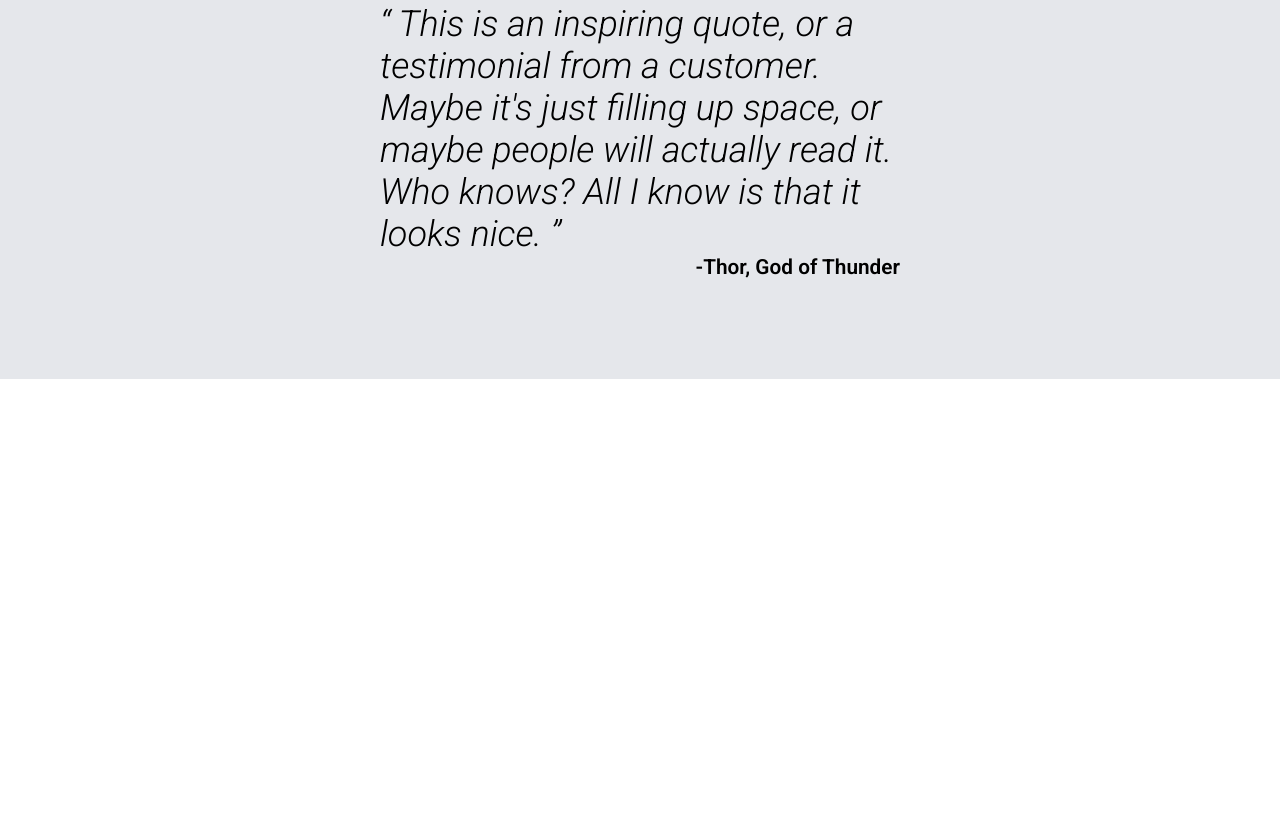
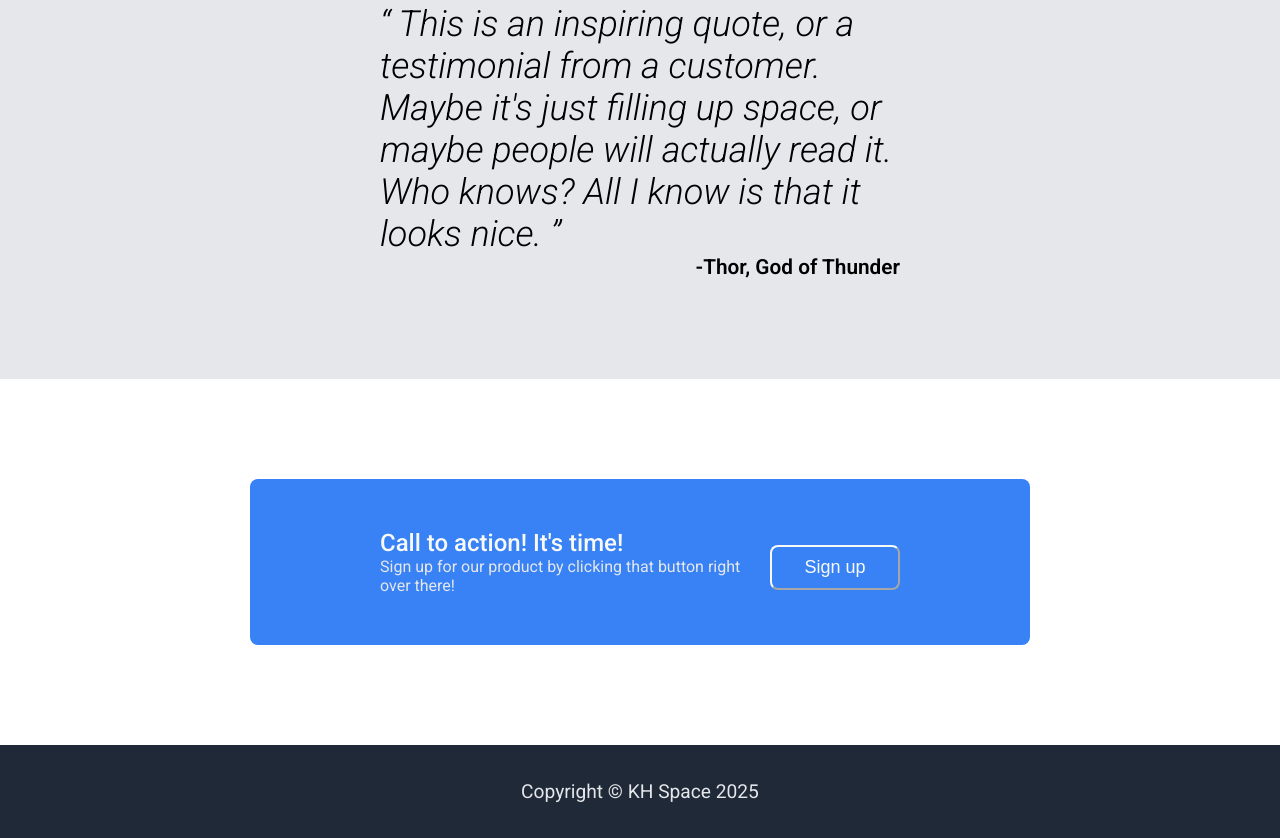
Before and after one commit to username-alex92/odin-project-landing-page, a plain HTML site: page index.html in a window 1280 px wide. Shown: the part 1054-1892 px from the top of the page. Before the commit the page ends 1433 px from the top, so only its background shows below. Drawn offline with Linux system fonts and the light colour scheme.

Commit message:
Add signup and footer sections with css rules

```diff
--- a/index.html
+++ b/index.html
@@ -74,5 +74,22 @@
         </blockquote>
         <p class="quote-author">-Thor, God of Thunder</p>
     </div>
+
+    <div class="signup">
+        <div class="signup-container">
+            <div class="signup-text">
+                <p>Call to action! It's time!</p>
+                <p>Sign up for our product by clicking that button right over there!</p>
+            </div>
+
+            <div class="signup-button">
+                <button>Sign up</button>
+            </div>
+        </div>
+    </div>
+
+    <div class="footer">
+        Copyright &copy; KH Space 2025
+    </div>
 </body>
 </html>
--- a/style.css
+++ b/style.css
@@ -13,8 +13,9 @@ html {
 body {
     display: flex;
     flex-direction: column;
-    flex: auto;
+    flex: 1;
 }
+
 
 /* Header and Hero */
 
@@ -64,7 +65,8 @@ body {
     font-size: 18px;
 }
 
-.hero-text button {
+.hero-text button,
+.signup-button button {
     background: #3882F6;
     color: #F9FAF8;
     width: 130px;
@@ -144,3 +146,43 @@ blockquote p::after {
     font-weight: 600;
     text-align: right;
 }
+
+
+/* Sign up section */
+
+.signup-container {
+    background-color: #3882F6;
+    display: flex;
+    justify-content: space-between;
+    align-items: center;
+    border-radius: 8px;
+    margin: 100px 250px;
+    padding: 50px 130px;
+}
+
+.signup-text p:first-of-type {
+    color: #F9FAF8;
+    font-size: 1.5rem;
+    font-weight: 500;
+}
+
+.signup-text p:nth-of-type(2) {
+    color: #E5E7EB;
+}
+
+.signup-button button {
+    border-color: #F9FAF8;
+}
+
+
+/* Footer section */
+
+.footer {
+    background-color: #1F2937;
+    color: #E5E7EB;
+    display: flex;
+    justify-content: center;
+    align-items: center;
+    padding: 35px;
+    font-size: 1.2rem;
+}
```
